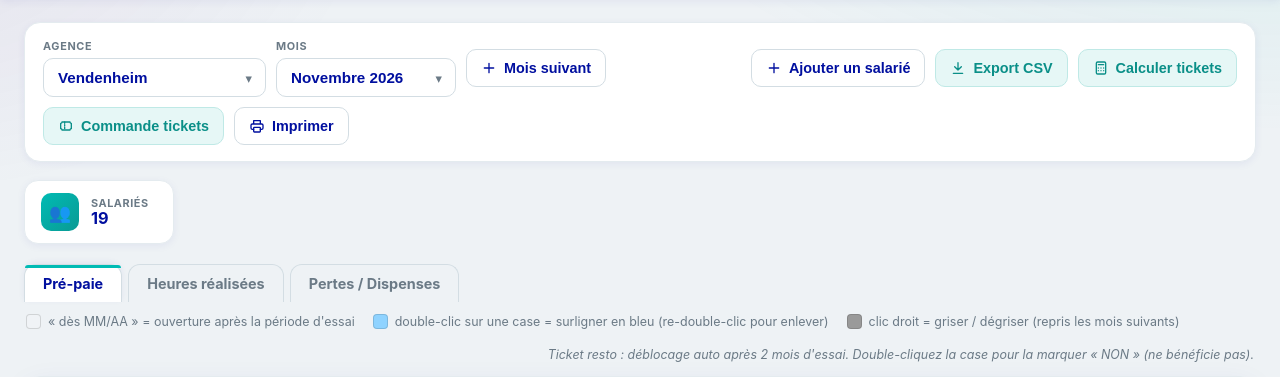
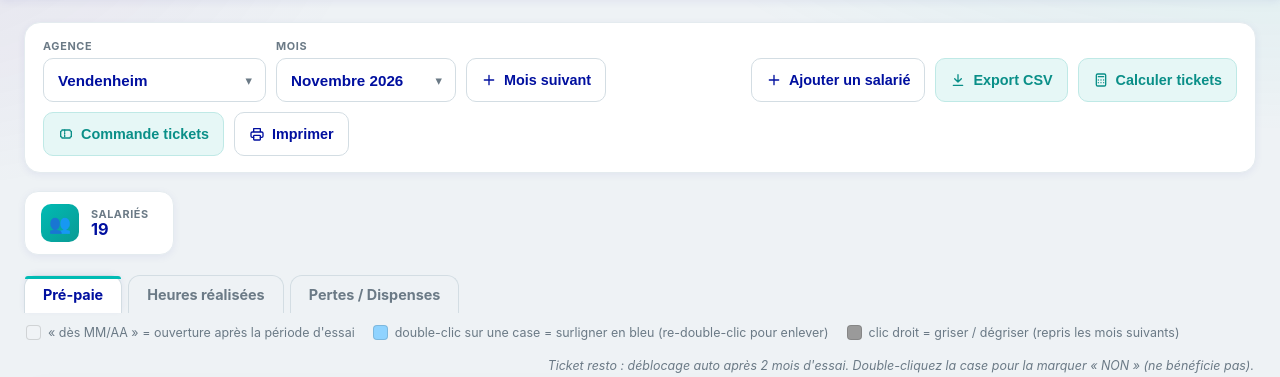
Before and after one commit to leagoetz68-rgb/aidaux-prepaie, a Flask app: page / in a window 1280 px wide. Shown: the part 78-455 px from the top of the page. Run offline with Flask 3, Linux system fonts and the light colour scheme; the visitor is signed in with stand-in values (Sample User, id 1); data that the repository does not hold is empty; some libraries are stand-ins or nearby versions.

Commit message:
Update index.html

```diff
--- a/templates/index.html
+++ b/templates/index.html
@@ -93,6 +93,12 @@
     box-shadow: var(--shadow-sm);
   }
   .toolbar > .btn { padding: 10px 14px; white-space: nowrap; }
+  /* Alignement : boutons et listes déroulantes sur la même ligne de base, à la même hauteur */
+  @media (min-width: 701px) {
+    .toolbar { align-items: flex-end; }
+    .toolbar select, .toolbar > .btn { height: 44px; box-sizing: border-box; }
+    .toolbar > .btn { padding-top: 0; padding-bottom: 0; }
+  }
   .toolbar > .spacer + .btn { margin-left: 0; }
   .field { display: flex; flex-direction: column; gap: 5px; }
   .field label {
```
